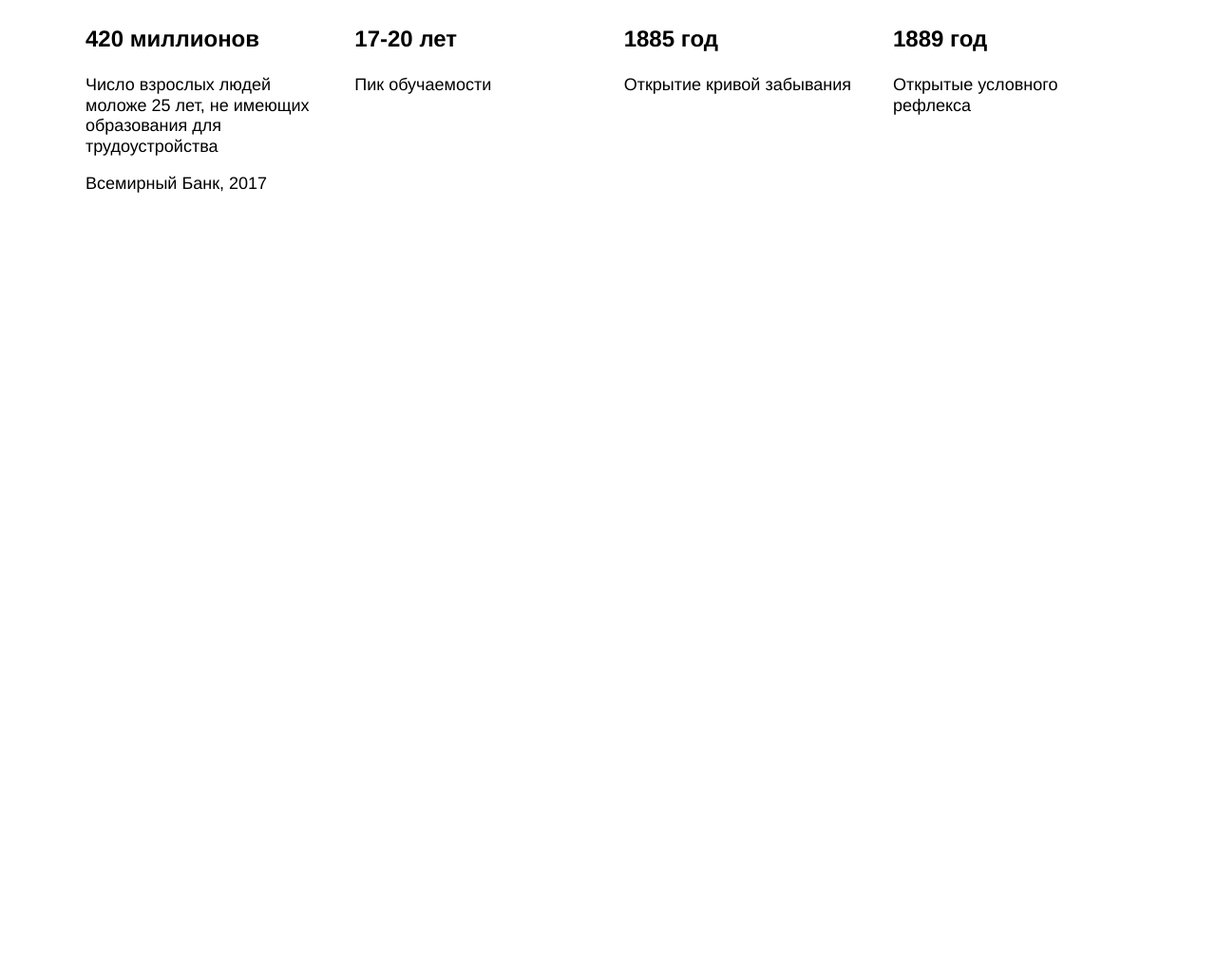
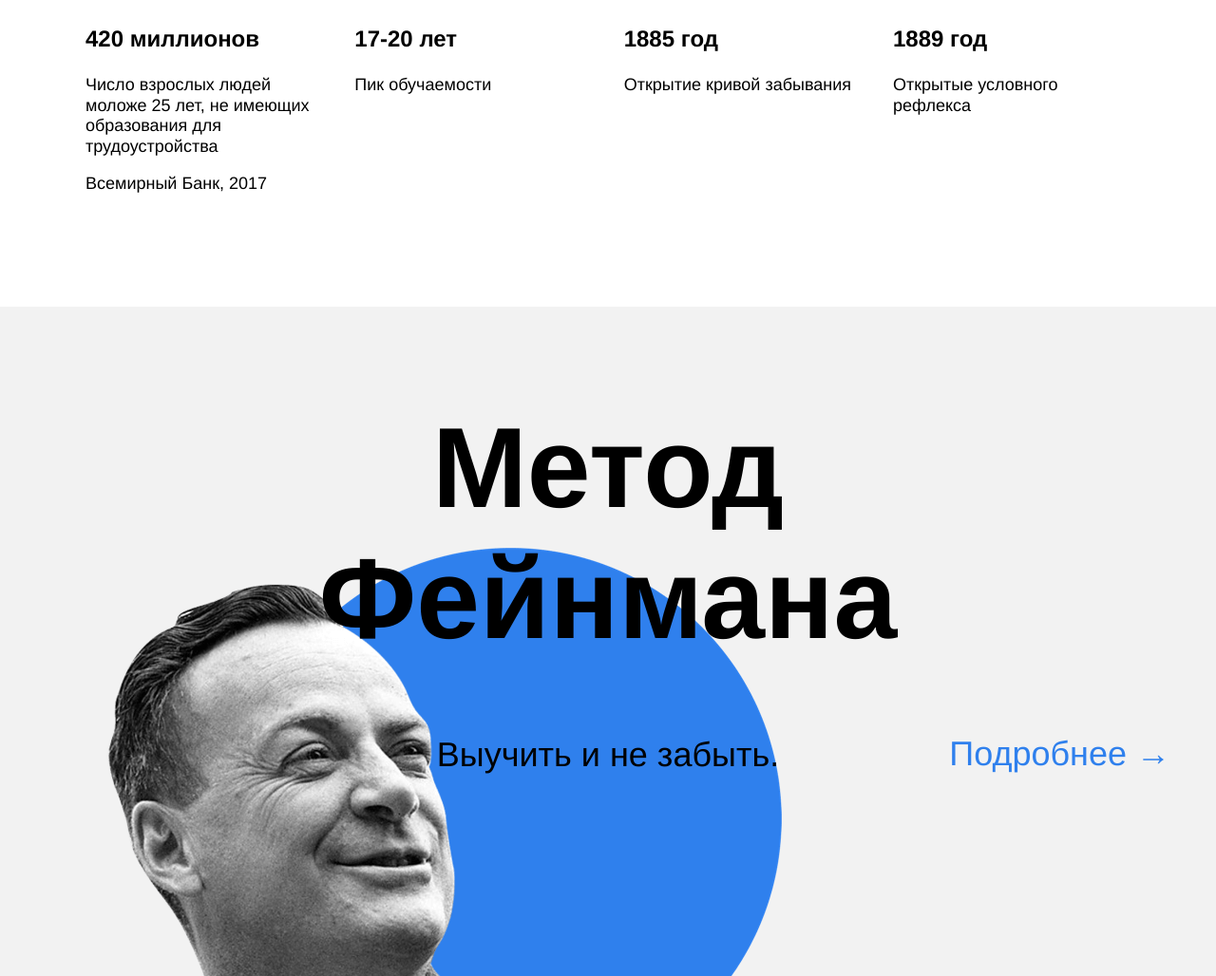
Before and after one commit to katayami/front_Project1, a plain HTML site: page index.html in a window 1280 px wide. Shown: the part 1772-2800 px from the top of the page at 95% size. Before the commit the page ends 2095 px from the top, so only its background shows below. Drawn offline with Linux system fonts and the light colour scheme.

Commit message:
+ feynman

```diff
--- a/index.html
+++ b/index.html
@@ -14,7 +14,7 @@
         <img src="./images/logo_place_header.svg" alt="Яндекс Практикум">
       </div>
       <h1 class="header__title">Научиться учиться</h1>
-      <p class="header__subtitle">Какие современные и эффективные подходы к обучению вы можете использовать в своей жизни? <a href="#" class="link header__link">Узнать&rarr;</a></p>
+      <p class="header__subtitle">Какие современные и эффективные подходы к обучению вы можете использовать в своей жизни? <a href="#" class="link header__link">Узнать &rarr;</a></p>
       <img src="images/two_again.png" class="header__main_illustration" alt="Опять двойка">
       <div class="header__square-pic"></div>
     </header>
@@ -72,6 +72,10 @@
       </section>
 
       <section class="feynman">
+        <h1 class="feynman__title">Метод Фейнмана</h1>
+        <p class="feynman__subtitle">Выучить и не забыть.</p>
+        <a href="#" class="feynman__link">Подробнее &rarr;</a>
+        <img src="images/feynman.png" class="feynman__illustration" alt="Фейнман">
       </section>
 
       <section class="kaufman">
--- a/styles/style.css
+++ b/styles/style.css
@@ -171,3 +171,50 @@
   font-size: 18px;
   font-weight: normal;
 }
+
+.feynman {
+  height: 890px;
+  background-color:  #f2f2f2;
+  position: relative;
+  display: flex;
+  align-items: center;
+  flex-direction: column;
+}
+
+.feynman__title {
+  width: 648px;
+  line-height: 1.15;
+  font-size: 120px;
+  font-weight: 600;
+  text-align: center;
+  margin: 100px 0 0 0;
+  z-index: 5;
+}
+
+.feynman__subtitle {
+  line-height: 51px;
+  font-size: 36px;
+  font-weight: normal;
+  z-index: 5;
+  margin: 70px 0 0 0;
+}
+
+.feynman__link {
+  line-height: 51px;
+  font-size: 36px;
+  font-weight: normal;
+  color: #2f80ed;
+  position: absolute;
+  right: 48px;
+  top: 50%;
+  text-decoration: none;
+}
+
+.feynman__illustration {
+  height: 637px;
+  width: 867px;
+  position: absolute;
+  left: 0;
+  bottom: 0;
+  z-index: 0;
+}
```
